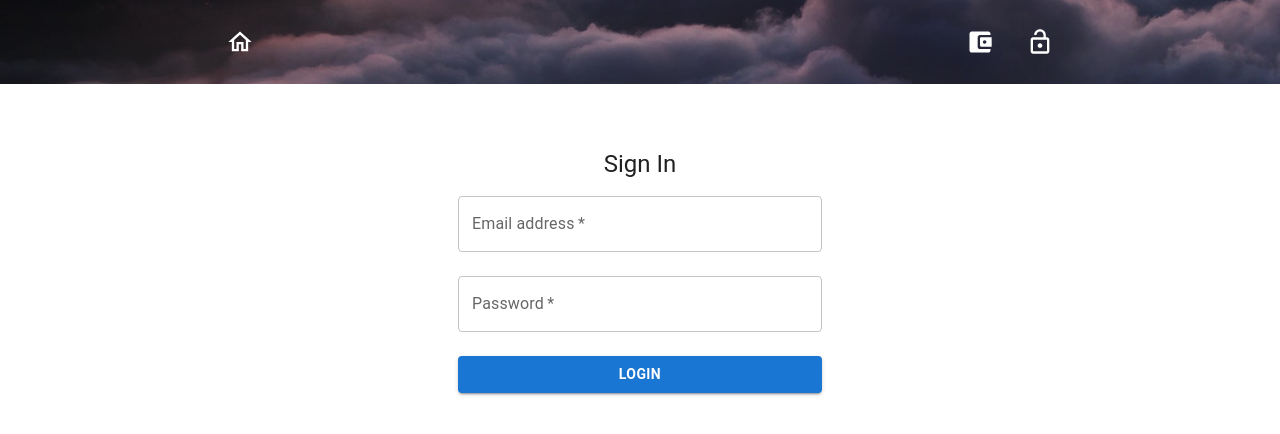
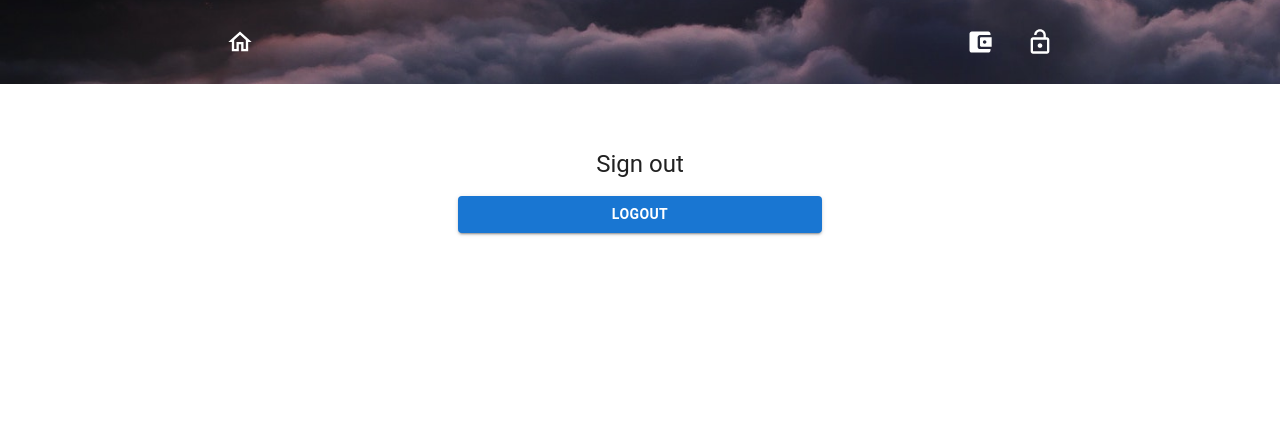
Before and after one commit to michalik-maciej/crypto-wallet, a React (Create React App) app: page /login in a window 1280 px wide. Shown: the top 434 px of the page. Built offline with nearby package versions, Linux system fonts and the light colour scheme.

Commit message:
Add user login and logout

```diff
--- a/src/App.tsx
+++ b/src/App.tsx
@@ -6,7 +6,7 @@ import CoinPage from './components/views/CoinPage/CoinPage'
 import MainTable from './components/features/MainTable/MainTable'
 import MainLayout from './components/layout/MainLayout/MainLayout'
 import Portfolio from './components/views/Portfolio/Portfolio'
-import SignInForm from './components/features/SignInForm/SignInForm'
+import LoginPage from './components/views/LoginPage/LoginPage'
 
 function App() {
   return (
@@ -18,7 +18,7 @@ function App() {
             <Route path="/" element={<MainTable />} />
             <Route path="/coins/:coinId" element={<CoinPage />} />
             <Route path="/user/" element={<Portfolio />} />
-            <Route path="/login" element={<SignInForm />} />
+            <Route path="/login" element={<LoginPage />} />
           </Routes>
         </MainLayout>
       </BrowserRouter>
--- a/src/components/common/FeedbackAlert/FeedbackAlert.tsx
+++ b/src/components/common/FeedbackAlert/FeedbackAlert.tsx
@@ -1,4 +1,3 @@
-import { useState } from 'react'
 import Alert from '@mui/material/Alert'
 import Snackbar from '@mui/material/Snackbar'
 
@@ -11,9 +10,7 @@ interface IFeebackAlertProps {
 function FeedbackAlert({ message, type, open }: IFeebackAlertProps) {
   return (
     <Snackbar open={open}>
-      <Alert sx={{ width: '100%' }} severity={type}>
-        {message}
-      </Alert>
+      <Alert severity={type}>{message}</Alert>
     </Snackbar>
   )
 }
--- a/src/components/features/SignInForm/SignInForm.tsx
+++ b/src/components/features/SignInForm/SignInForm.tsx
@@ -1,4 +1,4 @@
-import { useState, ReactNode } from 'react'
+import { useState } from 'react'
 import * as yup from 'yup'
 import { yupResolver } from '@hookform/resolvers/yup'
 import Button from '@mui/material/Button'
@@ -7,11 +7,9 @@ import { useForm } from 'react-hook-form'
 import Container from '@mui/material/Container'
 import Box from '@mui/material/Box'
 import Typography from '@mui/material/Typography'
-import Alert from '@mui/material/Alert'
-import Snackbar from '@mui/material/Snackbar'
 import { useLoginUserMutation } from '../../../services/local'
 import { useAppDispatch } from '../../../redux/hooks'
-import { storeUserId } from '../../../redux/userSlice'
+import { logUserIn } from '../../../redux/userSlice'
 import isResponseError from '../../../services/local.helpers'
 import FeedbackAlert from '../../common/FeedbackAlert/FeedbackAlert'
 
@@ -26,6 +24,7 @@ export interface IUserLoginInput {
 }
 
 export default function SignInForm() {
+  const dispatch = useAppDispatch()
   const {
     register,
     handleSubmit,
@@ -33,10 +32,7 @@ export default function SignInForm() {
   } = useForm<IUserLoginInput>({
     resolver: yupResolver(validationSchema)
   })
-  const [
-    loginUser,
-    returnLoginUser /* { isSuccess: loginIsSuccess, data: loginData } */
-  ] = useLoginUserMutation()
+  const [loginUser, returnLoginUser] = useLoginUserMutation()
 
   const [email, setEmail] = useState('')
   const [password, setPassword] = useState('')
@@ -49,7 +45,8 @@ export default function SignInForm() {
         noValidate
         onSubmit={handleSubmit(async (data) => {
           try {
-            await loginUser(data).unwrap()
+            const loginResponse = await loginUser(data).unwrap()
+            dispatch(logUserIn(loginResponse.userId))
           } catch (error) {
             if (isResponseError(error)) setResponseErrorMessage(error.data)
             console.log(error)
@@ -98,12 +95,11 @@ export default function SignInForm() {
         >
           Login
         </Button>
-        {alert}
         {returnLoginUser.isError && (
           <FeedbackAlert
             open={returnLoginUser.isError}
             message={responseErrorMessage}
-            type="warning"
+            type="error"
           />
         )}
         {returnLoginUser.isSuccess && (
--- /dev/null
+++ b/src/components/features/SignOutForm/SignOutForm.tsx
@@ -0,0 +1,36 @@
+import Button from '@mui/material/Button'
+import Container from '@mui/material/Container'
+import Box from '@mui/material/Box'
+import Typography from '@mui/material/Typography'
+import { useAppDispatch } from '../../../redux/hooks'
+import { logUserOut } from '../../../redux/userSlice'
+
+export default function SignOutForm() {
+  const dispatch = useAppDispatch()
+
+  return (
+    <Container maxWidth="xs">
+      <Box
+        sx={{
+          marginTop: 8,
+          paddingLeft: 2,
+          paddingRight: 2,
+          display: 'flex',
+          flexDirection: 'column',
+          alignItems: 'center'
+        }}
+      >
+        <Typography variant="h5">Sign out</Typography>{' '}
+        <Button
+          variant="contained"
+          fullWidth
+          type="button"
+          sx={{ fontWeight: 600, m: 2 }}
+          onClick={() => dispatch(logUserOut())}
+        >
+          Logout
+        </Button>
+      </Box>
+    </Container>
+  )
+}
--- a/src/components/views/LoginPage/LoginPage.tsx
+++ b/src/components/views/LoginPage/LoginPage.tsx
@@ -1,5 +1,9 @@
 import SignInForm from '../../features/SignInForm/SignInForm'
+import { useAppSelector } from '../../../redux/hooks'
+import { getUserLogged } from '../../../redux/userSlice'
+import SignOutForm from '../../features/SignOutForm/SignOutForm'
 
 export default function LoginPage() {
-  return <SignInForm />
+  const logged = useAppSelector((state) => getUserLogged(state))
+  return logged ? <SignOutForm /> : <SignInForm />
 }
--- a/src/redux/userSlice.ts
+++ b/src/redux/userSlice.ts
@@ -10,25 +10,30 @@ interface UserState {
 
 const initialState = {
   status: 'idle',
-  logged: false,
+  logged: true,
   id: '620ed26b7f65d70be90509e6',
   error: null
 } as UserState
 
 /* selectors */
 export const getUserId = (state: RootState) => state.user.id
+export const getUserLogged = (state: RootState) => state.user.logged
 
 /* reducers and actions */
 export const userSlice = createSlice({
   name: 'user',
   initialState,
   reducers: {
-    storeUserId(state: UserState, action: PayloadAction<string>) {
+    logUserIn(state: UserState, action: PayloadAction<string>) {
       state.id = action.payload
       state.logged = true
+    },
+    logUserOut(state: UserState) {
+      state.id = null
+      state.logged = false
     }
   }
 })
 
-export const { storeUserId } = userSlice.actions
+export const { logUserIn, logUserOut } = userSlice.actions
 export default userSlice.reducer
--- a/src/services/local.types.ts
+++ b/src/services/local.types.ts
@@ -23,3 +23,8 @@ export interface IUserLoginInput {
   email: string
   password: string
 }
+
+export interface IUserLoginOutput {
+  userId: string
+  message: string
+}
```
